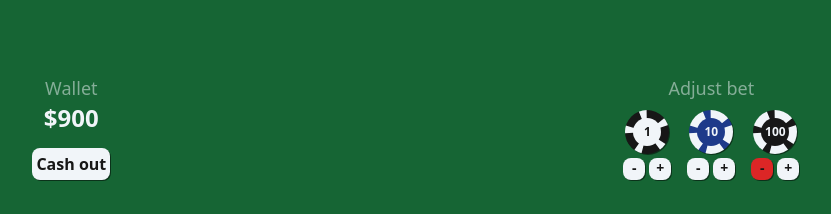
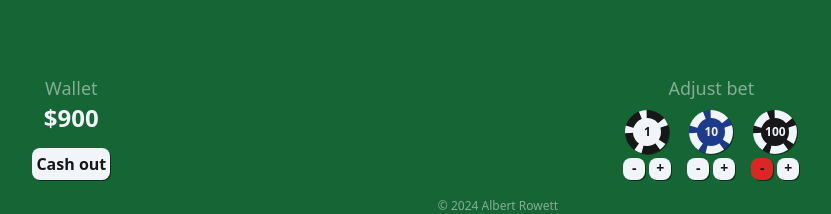
Before and after one commit to albertRowett/blackjack, a PHP site: page / in a window 1280 px wide. Shown: the part 586-800 px from the top of the page, without its empty margins (142-973 px from the left). Run offline with PHP 8.4, Linux system fonts and the light colour scheme; some libraries are stand-ins or nearby versions.

Commit message:
Add copyright notice as footer

```diff
--- a/src/index.html
+++ b/src/index.html
@@ -173,5 +173,8 @@
             </div>
             <div class="splitHandsArea hidden col-span-2 flex items-center"></div>
         </section>
+        <footer class="fixed bottom-0 w-full">
+            <p class="opacity-50 text-xs font-light text-center">&copy 2024 Albert Rowett</p>
+        </footer>
     </body>
 </html>
--- a/src/output.css
+++ b/src/output.css
@@ -644,6 +644,10 @@ video {
   top: 1.6875rem;
 }
 
+.bottom-0 {
+  bottom: 0px;
+}
+
 .z-0 {
   z-index: 0;
 }
@@ -717,6 +721,14 @@ video {
 
 .mt-8 {
   margin-top: 2rem;
+}
+
+.ml-0 {
+  margin-left: 0px;
+}
+
+.ml-0\.5 {
+  margin-left: 0.125rem;
 }
 
 .flex {
@@ -1138,6 +1150,18 @@ video {
   font-weight: 600;
 }
 
+.font-light {
+  font-weight: 300;
+}
+
+.font-extralight {
+  font-weight: 200;
+}
+
+.font-thin {
+  font-weight: 100;
+}
+
 .text-neutral-900 {
   --tw-text-opacity: 1;
   color: rgb(23 23 23 / var(--tw-text-opacity));
```
